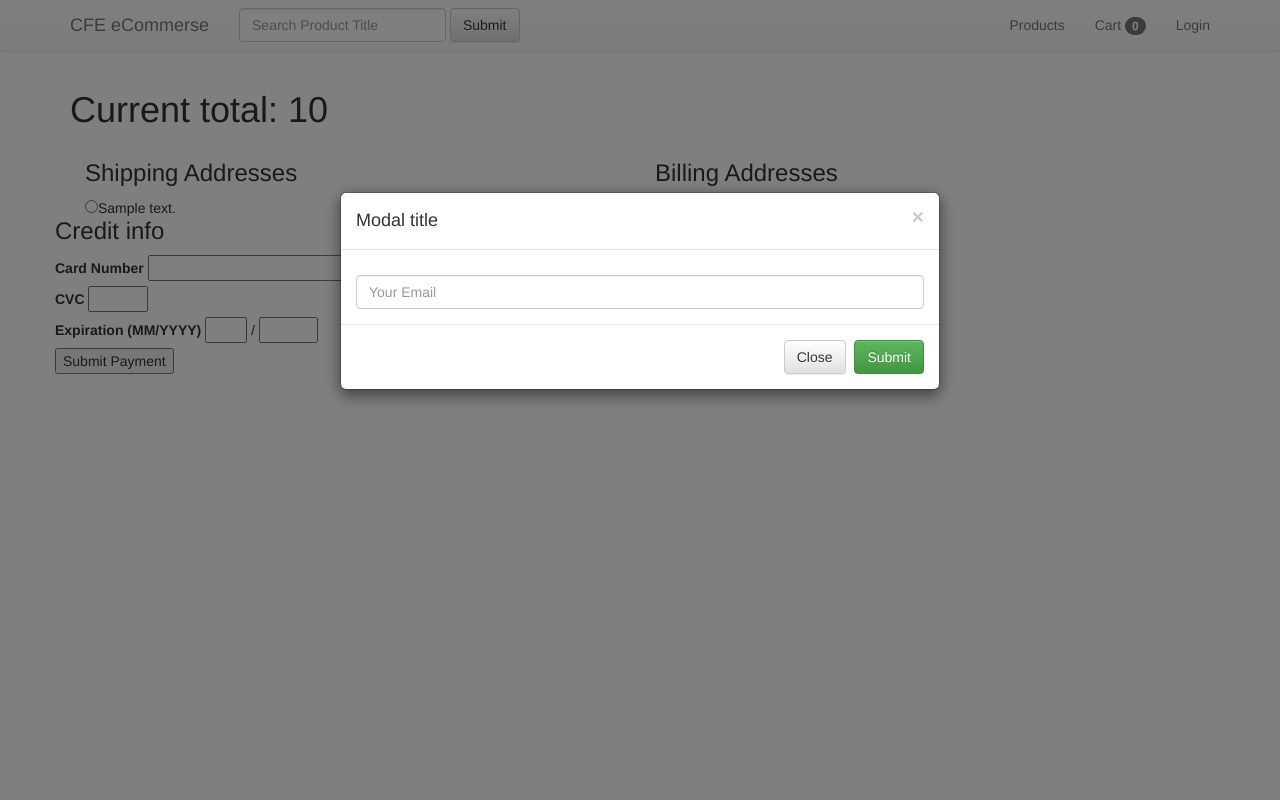
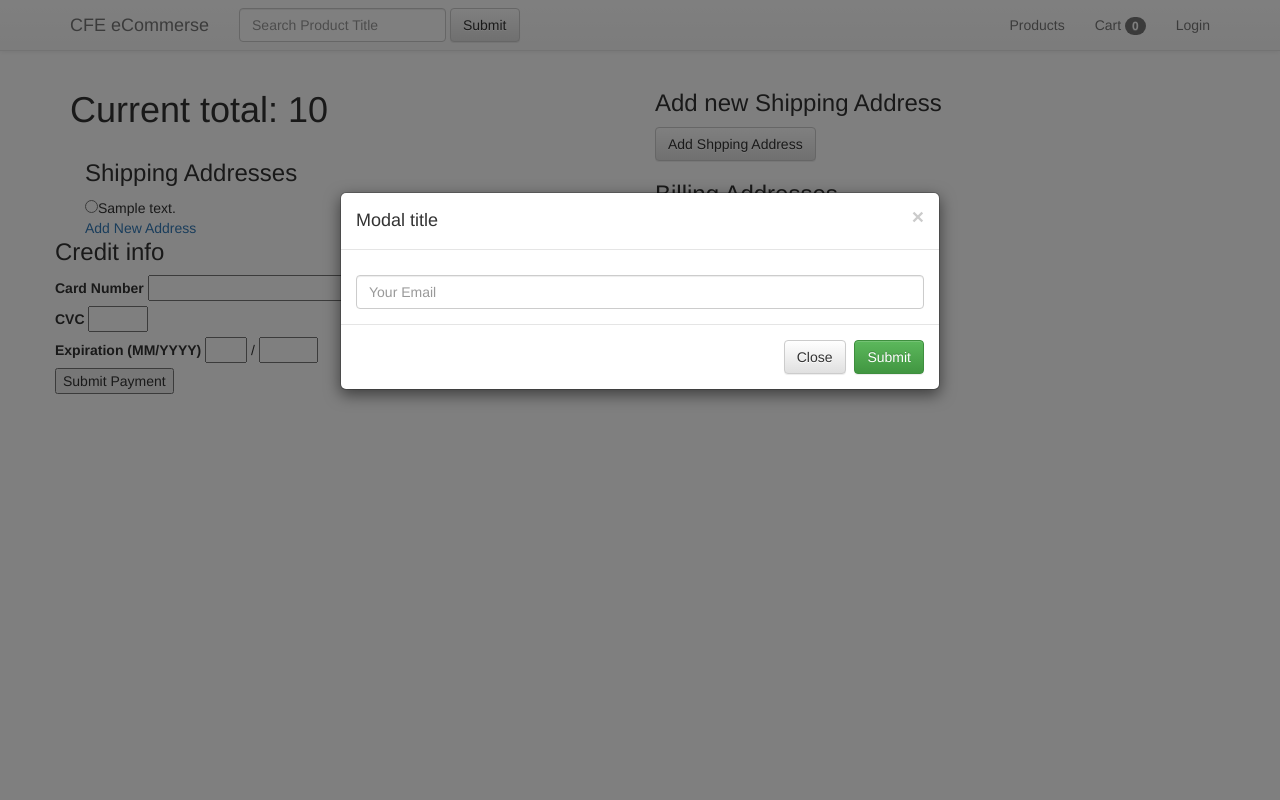
Before and after one commit to loafbaker/-django_ecommerce1-, a Django app: template templates/orders/checkout.html in a window 1280 px wide. Run offline with Django 3.2, Linux system fonts and the light colour scheme; the template is opened without the code that fills it: most values are stand-ins (such as "Sample title", 1, 10 or a date in 2020); some libraries are stand-ins or nearby versions.

Commit message:
Make address dynamically display

```diff
--- a/django_ecommerce1/urls.py
+++ b/django_ecommerce1/urls.py
@@ -24,6 +24,7 @@ urlpatterns = patterns('',
     url(r'^accounts/logout/$', 'accounts.views.logout_view', name='auth_logout'),
     url(r'^accounts/login/$', 'accounts.views.login_view', name='auth_login'),
     url(r'^accounts/register/$', 'accounts.views.registration_view', name='auth_register'),
+    url(r'^accounts/address/add/$', 'accounts.views.add_user_address', name='add_user_address'),
     url(r'^accounts/activate/(?P<activation_key>\w+)/$', 'accounts.views.activation_view', name='activation_view'),
 )
 
--- a/orders/models.py
+++ b/orders/models.py
@@ -26,8 +26,8 @@ class Order(models.Model):
     cart = models.ForeignKey(Cart)
     status = models.CharField(max_length=120, choices=STATUS_CHOICES, default='Started')
     # add address
-    shipping_address = models.ForeignKey(UserAddress, related_name='shipping_address')
-    billing_address = models.ForeignKey(UserAddress, related_name='billing_address')
+    shipping_address = models.ForeignKey(UserAddress, related_name='shipping_address', blank=True, null=True)
+    billing_address = models.ForeignKey(UserAddress, related_name='billing_address', blank=True, null=True)
     sub_total = models.DecimalField(default=Decimal(str(10.99)), max_digits=1000, decimal_places=2) # Python 2.6 do not support Decimal
     tax_total = models.DecimalField(default=Decimal(str(0.99)), max_digits=1000, decimal_places=2)
     final_total = models.DecimalField(default=Decimal(str(10.99)), max_digits=1000, decimal_places=2)
--- a/templates/form.html
+++ b/templates/form.html
@@ -3,6 +3,7 @@
 {% block content %}
 
 <div class="col-sm-6 col-sm-offset-3" style="margin-top:50px;">
+  <h1>{{ form_title }}</h1>
   <form method="POST" action="">{% csrf_token %}
     {{ form.as_p }}
     <input type="submit" value="{% if submit_btn %}{{ submit_btn }}{% else %}Submit{% endif %}" class="btn btn-default" />
--- a/templates/orders/checkout.html
+++ b/templates/orders/checkout.html
@@ -1,8 +1,8 @@
 {% extends "base.html" %}
 
 {% block jquery %}
-  // This identifies your website in the createToken call below
-  Stripe.setPublishableKey('{{ stripe_pub }}');
+// This identifies your website in the createToken call below
+Stripe.setPublishableKey('{{ stripe_pub }}');
 
 jQuery(function($) {
   $('#payment-form').submit(function(event) {
@@ -35,14 +35,21 @@ function stripeResponseHandler(status, response) {
   }
 };
 
+$("#addShippingAddress").click(function(e){
+  e.preventDefault();
+  $("#shippingAddressForm").fadeToggle();
+})
+
+{% if current_addresses %}
+$("#shippingAddressForm").fadeToggle();
+{% endif %}
+
 {% endblock %}
 
 
 {% block content %}
 
-{% if address_form %}
-
-<div class="col-sm-6 pull-right">
+<div class="col-sm-6 pull-right" id="shippingAddressForm" style="display:none;">
   <h3>Add new Shipping Address</h3>
   <form method="POST" action="{% url 'ajax_add_user_address' %}?next=checkout">{% csrf_token %}
 
@@ -51,8 +58,6 @@ function stripeResponseHandler(status, response) {
     <input type="submit" class="btn btn-default" value="Add Shpping Address" />
   </form>
 </div>
-
-{% endif %}
 
 <h1>Current total: {{ order.get_final_amount }}</h1>
 <form method="POST" action="" id="payment-form">{% csrf_token %}
@@ -71,6 +76,8 @@ function stripeResponseHandler(status, response) {
     {% endif %}
 
   {% endfor %}
+
+  <a href="{% url 'add_user_address' %}" id="addShippingAddress">Add New Address</a>
 
 </div>
 
```
Also changed, not shown: accounts/views.py (+10 -4 lines), README.md, django_ecommerce1.sqlite, orders/migrations/0004_auto__chg_field_order_billing_address__chg_field_order_shipping_addres.py (added).
